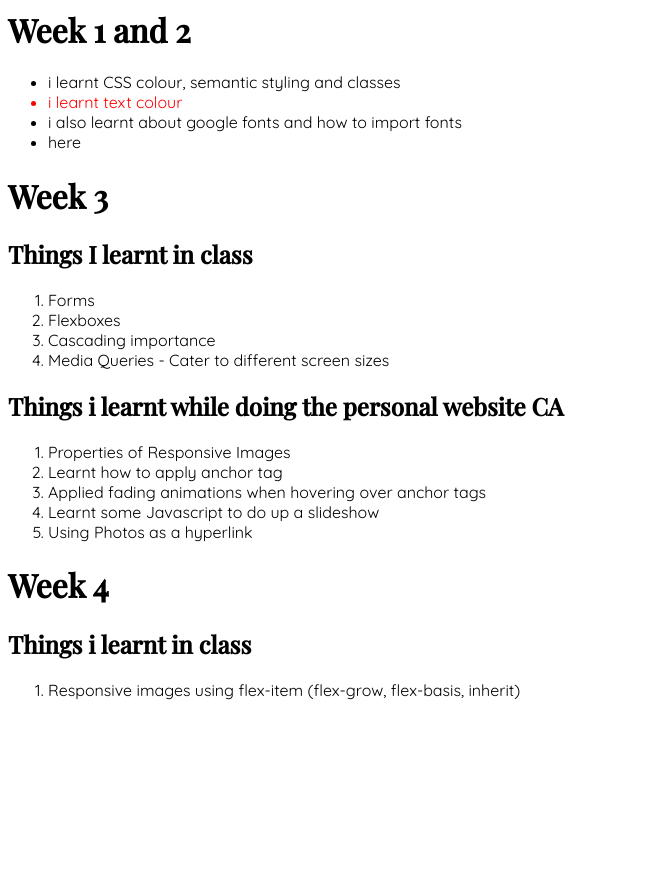
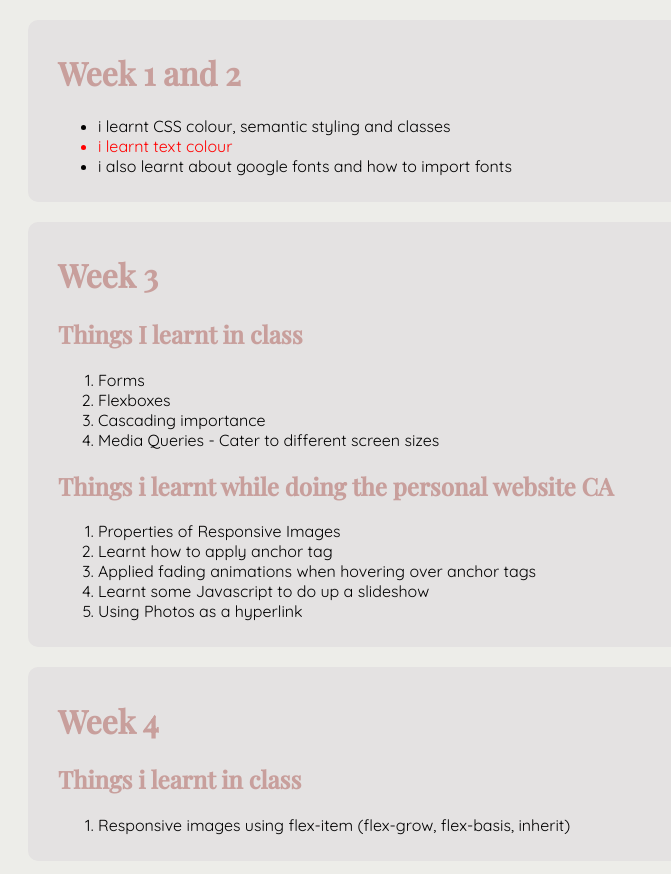
Before and after one commit to nrrjannah/developmental-blog, a plain HTML site: page index.html in a window 1280 px wide. Shown: the whole page, without its empty margins (0-671 px from the left). Before the commit the page ends 800 px from the top, so only its background shows below. Drawn offline with nearby package versions, Linux system fonts and the light colour scheme.

Commit message:
change 4

```diff
--- a/index.html
+++ b/index.html
@@ -3,13 +3,16 @@
         <link rel="stylesheet" href="style.css">
     </head>
     <body>
+        <div class="card1" class="flex-container">
             <h1>Week 1 and 2</h1>
             <ul>
                 <li>i learnt CSS colour, semantic styling and classes</li>
                 <li style="color:red";>i learnt text colour</li>
                 <li>i also learnt about google fonts and how to import fonts</li>
-            <li>here</li>
             </ul>
+        </div>
+
+        <div class="card2" class="flex-container">
             <h1>Week 3</h1>
             <h2>Things I learnt in class</h2>
             <ol>
@@ -27,13 +30,15 @@
                 <li>Learnt some Javascript to do up a slideshow</li>
                 <li>Using Photos as a hyperlink</li>
             </ol>
+        </div>
 
+        <div class="card3" class="flex-container">
             <h1>Week 4</h1>
             <h2>Things i learnt in class</h2>
             <ol>
                 <li>Responsive images using flex-item (flex-grow, flex-basis, inherit)</li>
             </ol>
-
+        </div>
 
 
     </body>
--- a/style.css
+++ b/style.css
@@ -1,4 +1,11 @@
 @import url('https://fonts.googleapis.com/css2?family=Playfair+Display:wght@400;500&family=Quicksand&display=swap');
 
-h1, h2 {font-family: 'Playfair Display', serif;}
-p, li {font-family: 'Quicksand', sans-serif;}
+h1, h2 {font-family: 'Playfair Display', serif; color:#c89f9c;}
+body {font-family: 'Quicksand', sans-serif; background-color:#edede9;}
+.flex-container {display: flex; flex-wrap: wrap; justify-content: center;}
+.card1, .card2, .card3, .card4, .card5, .card6 {
+	width: auto;
+	padding: 10px 30px;
+	background: #e4e2e2;
+    border-radius: 10px;
+    margin: 20px;}
```
Lines whose indentation alone changed are shown as unchanged.
